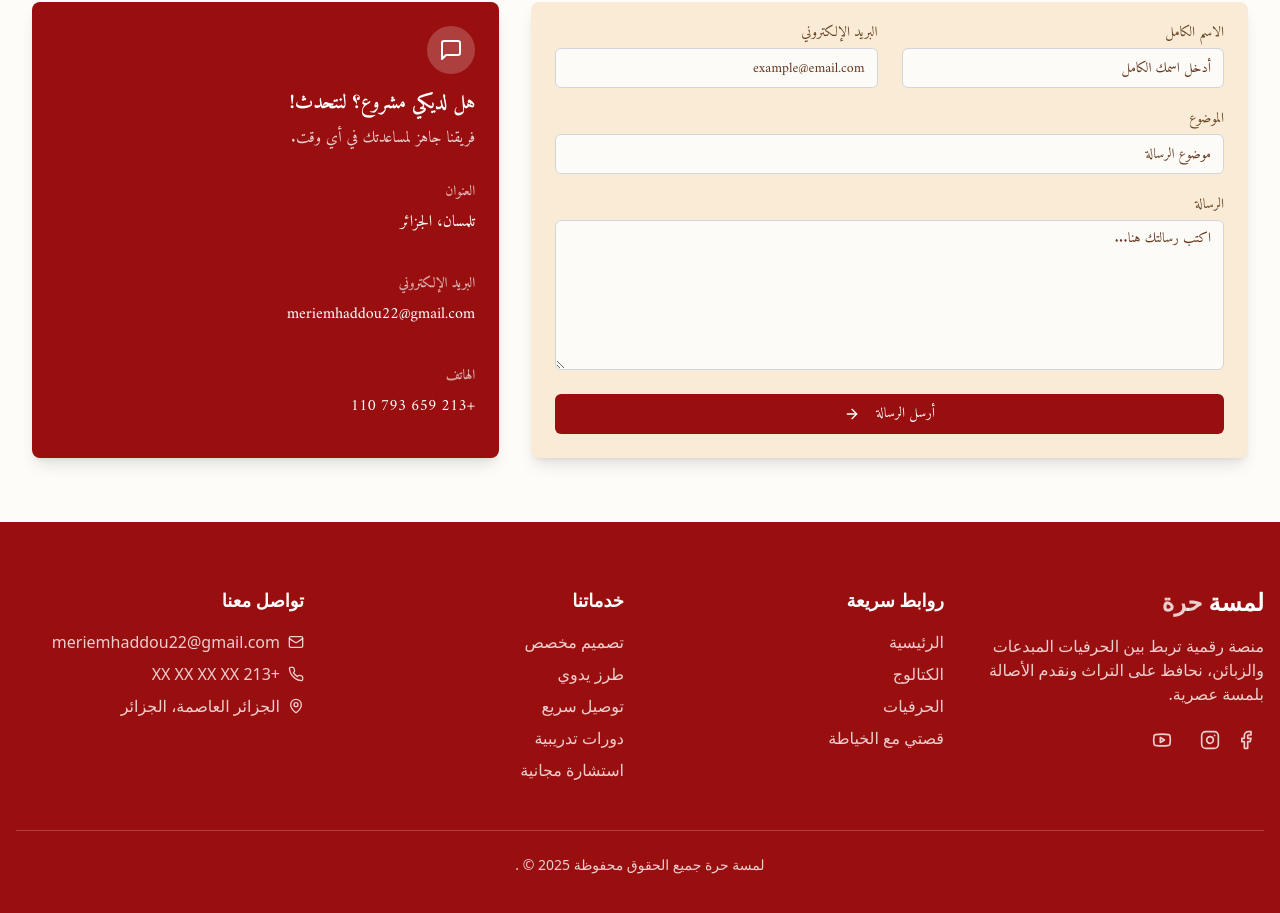
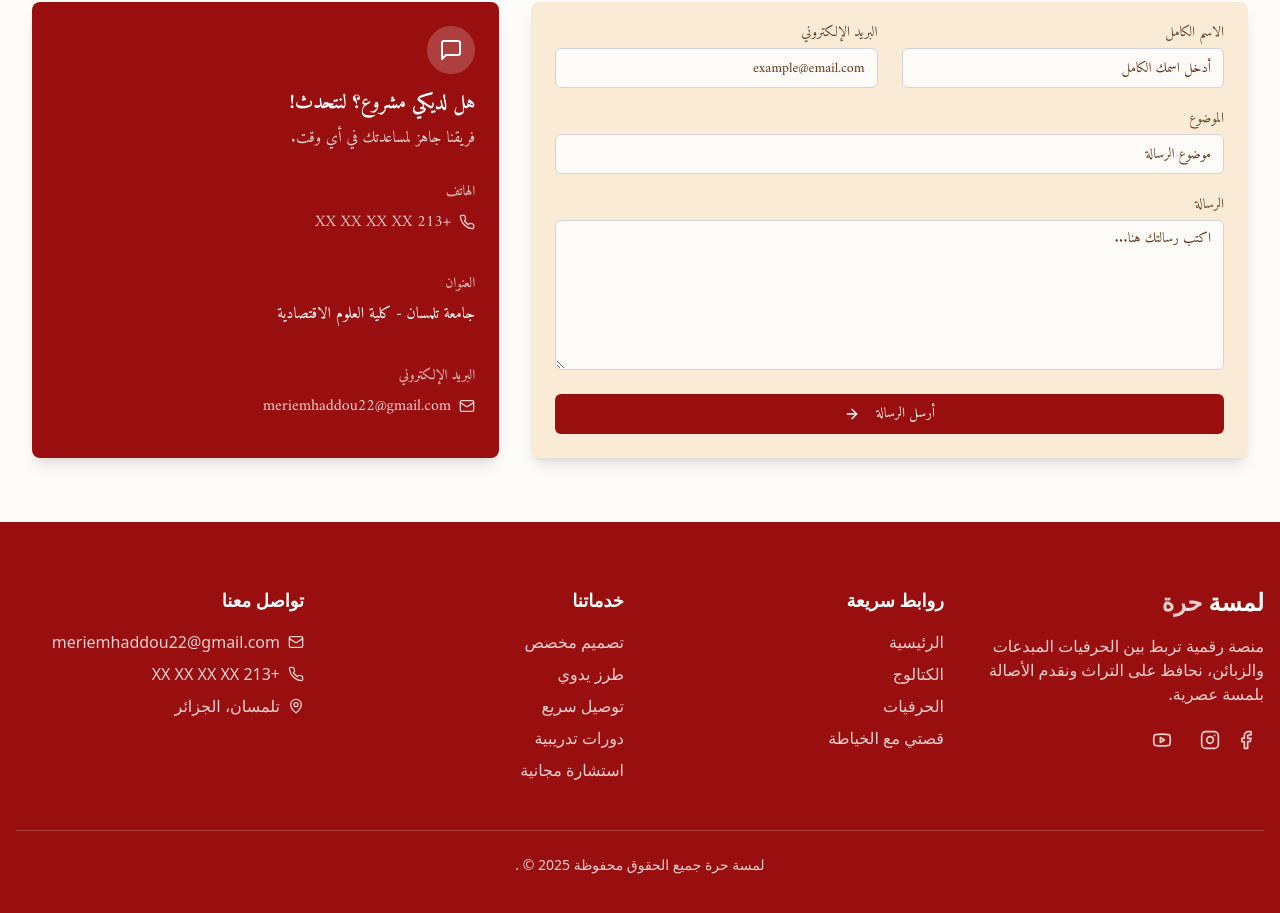
Before and after one commit to yousra484/lamssa, a React (Vite) app: page / in a window 1280 px wide. Shown: the part 4016-4929 px from the top of the page. Built offline with nearby package versions, Linux system fonts and the light colour scheme.

Commit message:
localisation

```diff
--- a/src/components/ContactSection.tsx
+++ b/src/components/ContactSection.tsx
@@ -7,6 +7,7 @@ import { Card, CardContent } from '@/components/ui/card';
 import { MessageSquare, ArrowRight } from 'lucide-react';
 import { useToast } from '@/hooks/use-toast';
 import emailjs from 'emailjs-com';
+import {Phone,Mail} from 'lucide-react';
 
 const ContactSection = () => {
   const { toast } = useToast();
@@ -161,18 +162,25 @@ const ContactSection = () => {
                 </div>
 
                 <div className="grid grid-cols-1 gap-6 flex-grow">
+                <div>
+                    <h4 className="text-sm font-semibold uppercase text-white/60 mb-2">الهاتف</h4>
+                    <a href="tel:+213XXXXXXXX" className="flex items-center gap-2 text-white/80 hover:text-white transition-colors">
+                    <Phone className="h-4 w-4" />
+                      +213 XX XX XX XX
+                      </a>
+                  </div>
                   <div>
                     <h4 className="text-sm font-semibold uppercase text-white/60 mb-2">العنوان</h4>
-                    <p className="text-white">تلمسان، الجزائر</p>
+                    <p className="text-white">جامعة تلمسان - كلية العلوم الاقتصادية</p>
                   </div>
                   <div>
                     <h4 className="text-sm font-semibold uppercase text-white/60 mb-2">البريد الإلكتروني</h4>
-                    <p className="text-white">meriemhaddou22@gmail.com</p>
+                    <a href="mailto:meriemhaddou22@gmail.com" className="flex items-center gap-2 text-white/80 hover:text-white transition-colors">
+                      <Mail className="h-4 w-4" />
+                      meriemhaddou22@gmail.com
+                      </a>
                   </div>
-                  <div>
-                    <h4 className="text-sm font-semibold uppercase text-white/60 mb-2">الهاتف</h4>
-                    <p className="text-white">+213 659 793 110</p>
-                  </div>
+
                 </div>
               </CardContent>
             </Card>
--- a/src/components/Footer.tsx
+++ b/src/components/Footer.tsx
@@ -70,7 +70,7 @@ const Footer = () => {
               <li>
                 <span className="flex items-center gap-2 text-white/80">
                   <MapPin className="h-4 w-4" />
-                  الجزائر العاصمة، الجزائر
+                  تلمسان، الجزائر
                 </span>
               </li>
             </ul>
```
